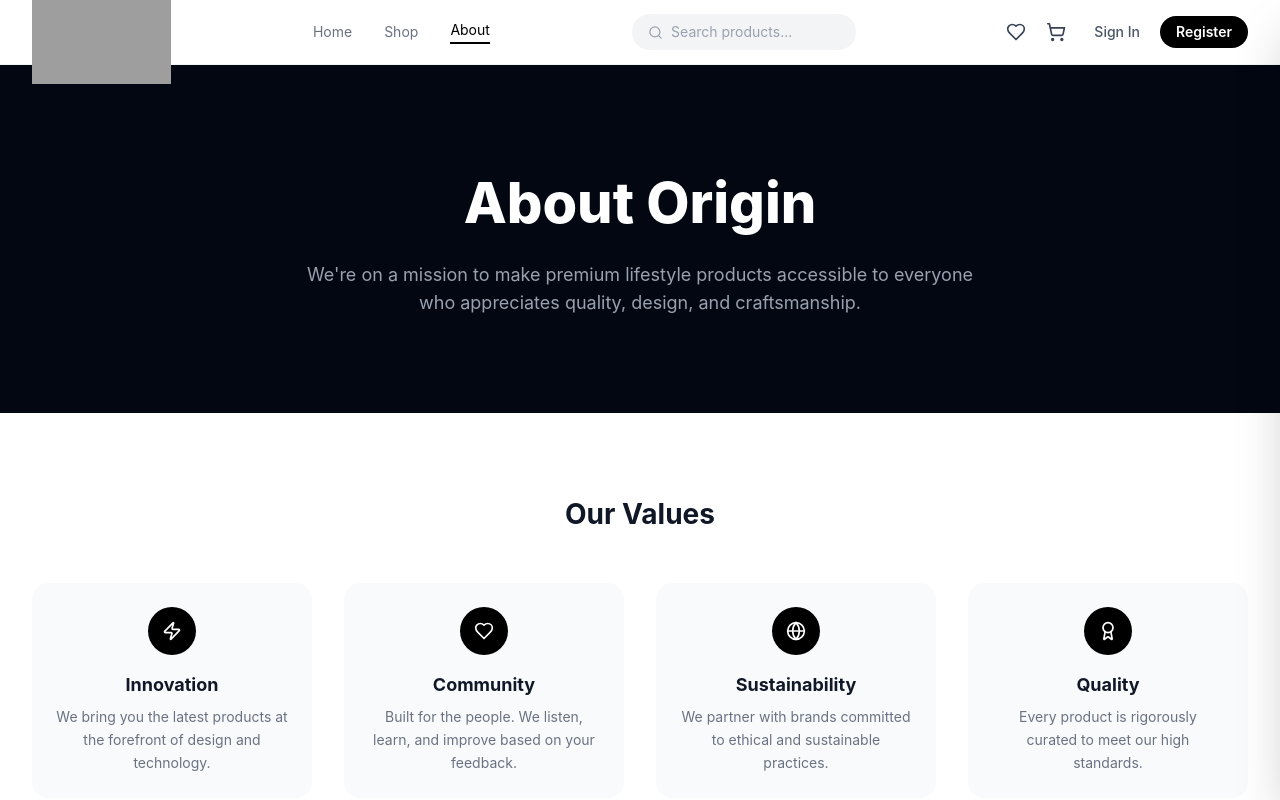
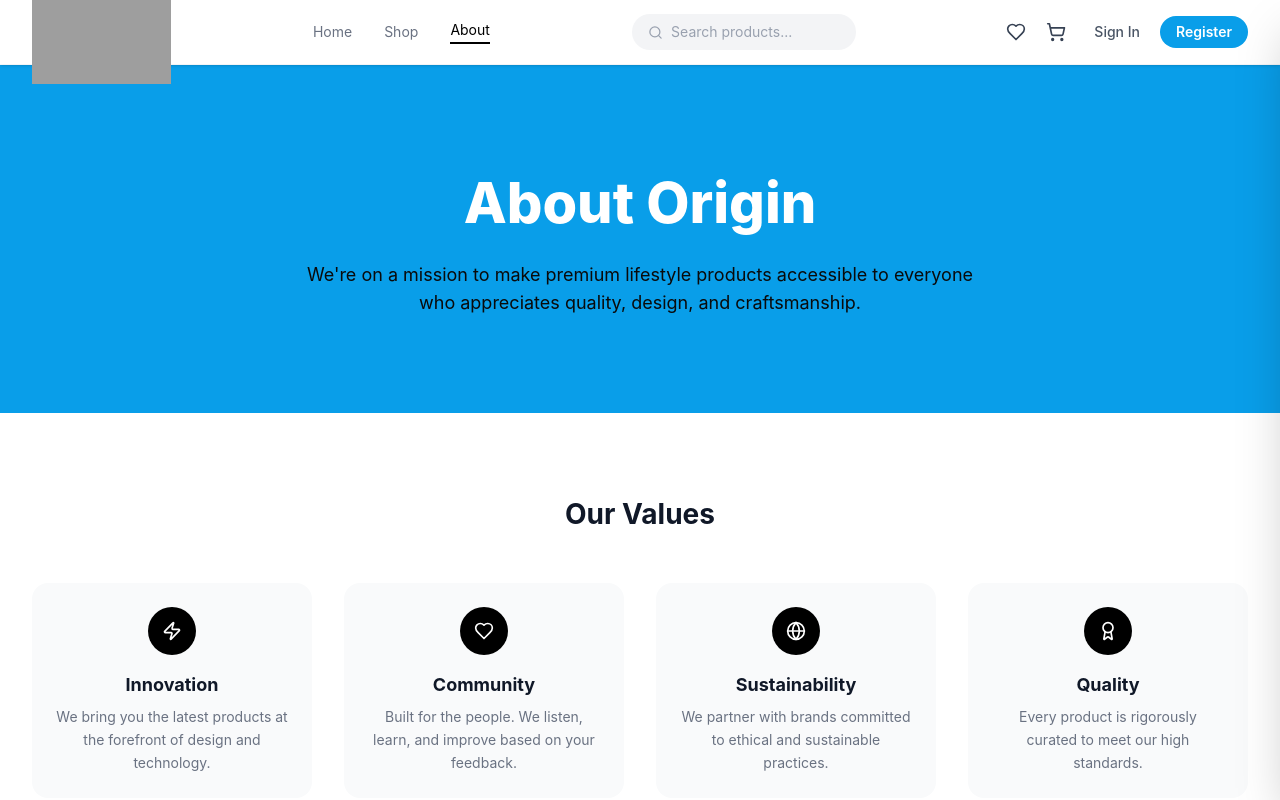
Before and after one commit to irebelrizwan/e-commerce, a React (Vite) app: page /about in a window 1280 px wide. Shown: the top 800 px of the page. Built offline with nearby package versions, Linux system fonts and the light colour scheme; grey boxes are pictures that could not be loaded.

Commit message:
Changed theme and features of buttons and more

```diff
--- a/src/app/components/Navbar.tsx
+++ b/src/app/components/Navbar.tsx
@@ -160,7 +160,7 @@ export function Navbar({ onCartOpen, searchQuery, onSearchChange }: NavbarProps)
                     </button>
                     <button
                       onClick={() => setAuthModal({ open: true, mode: "register" })}
-                      className="text-sm text-white bg-black px-4 py-1.5 rounded-full hover:bg-gray-800 transition"
+                      className="text-sm text-white bg-[#099EE9] px-4 py-1.5 rounded-full hover:bg-[#0B7FC6] transition"
                       style={{ fontWeight: 600 }}
                     >
                       Register
--- a/src/app/pages/About.tsx
+++ b/src/app/pages/About.tsx
@@ -5,12 +5,12 @@ export function About() {
   return (
     <div className="min-h-screen">
       {/* Hero section */}
-      <section className="bg-gray-950 text-white py-24">
+      <section className="bg-[#099EE9] py-24">
         <div className="max-w-4xl mx-auto px-4 text-center">
           <h1 className="text-white mb-4" style={{ fontWeight: 800, fontSize: "clamp(2rem, 5vw, 3.5rem)" }}>
             About Origin
           </h1>
-          <p className="text-gray-400 text-lg max-w-2xl mx-auto">
+          <p className="text-black-900 text-lg max-w-2xl mx-auto">
             We're on a mission to make premium lifestyle products accessible to everyone who appreciates quality, design, and craftsmanship.
           </p>
         </div>
--- a/src/app/pages/Home.tsx
+++ b/src/app/pages/Home.tsx
@@ -10,7 +10,7 @@ export function Home() {
   return (
     <div>
       {/* Hero */}
-      <section className="bg-gray-950 text-white">
+      <section className="bg-gradient-to-r from-[#2C1446] via-[#1C1921] to-[#1A1A1A] text-white">
         <div className="max-w-7xl mx-auto px-4 sm:px-6 lg:px-8 py-20 md:py-32 grid md:grid-cols-2 gap-12 items-center">
           <div className="space-y-6">
             <span className="inline-block bg-white/10 text-white text-xs px-3 py-1.5 rounded-full tracking-widest uppercase">
@@ -64,7 +64,7 @@ export function Home() {
       {/* Categories */}
       <section className="py-16 bg-white">
         <div className="max-w-7xl mx-auto px-4 sm:px-6 lg:px-8">
-          <h2 className="text-gray-900 mb-8 text-center" style={{ fontWeight: 700, fontSize: "1.75rem" }}>
+          <h2 className="text-[#099EE9] mb-8 text-center" style={{ fontWeight: 700, fontSize: "1.75rem" }}>
             Shop by Category
           </h2>
           <div className="grid grid-cols-2 md:grid-cols-3 lg:grid-cols-6 gap-4">
@@ -72,9 +72,11 @@ export function Home() {
             <Link
               key={cat}
               to={`/shop?category=${cat}`}
-                className="flex flex-col items-center gap-2 p-4 bg-gray-50 rounded-2xl hover:bg-black hover:text-white transition-all duration-200 group text-center"
+              className="flex flex-col items-center gap-2 p-4 bg-gray-50 rounded-2xl hover:bg-[#099EE9] hover:text-white transition-all duration-200 group text-center"
             >
-                <span className="text-sm group-hover:text-white text-gray-700" style={{ fontWeight: 500 }}>{cat}</span>
+              <span className="text-sm group-hover:text-white text-gray-700" style={{ fontWeight: 500 }}>
+                {cat}
+              </span>
             </Link>
           ))}
         </div>
@@ -106,7 +108,7 @@ export function Home() {
       {/* Promo Banner */}
       <section className="py-16 bg-white">
         <div className="max-w-7xl mx-auto px-4 sm:px-6 lg:px-8">
-          <div className="bg-gradient-to-r from-gray-900 to-gray-700 rounded-3xl p-10 md:p-16 flex flex-col md:flex-row items-center justify-between gap-8">
+          <div className="bg-gradient-to-r from-[#2C1446] via-[#1C1921] to-[#1A1A1A] rounded-3xl p-10 md:p-16 flex flex-col md:flex-row items-center justify-between gap-8 text-white">
             <div className="text-white text-center md:text-left">
               <p className="text-purple-400 text-sm uppercase tracking-widest mb-2" style={{ fontWeight: 600 }}>Limited Time</p>
               <h3 className="text-white mb-3" style={{ fontWeight: 800, fontSize: "2rem" }}>
```
Lines whose indentation alone changed are shown as unchanged.
